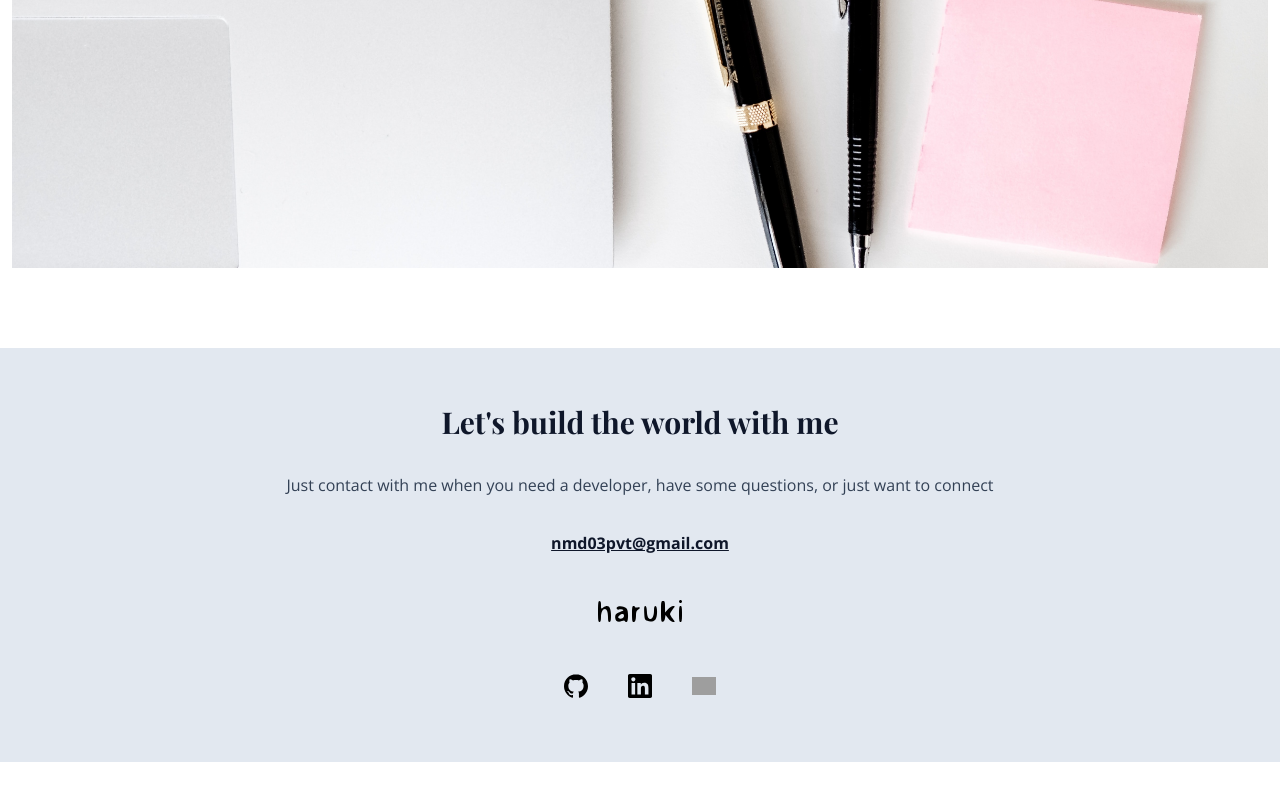
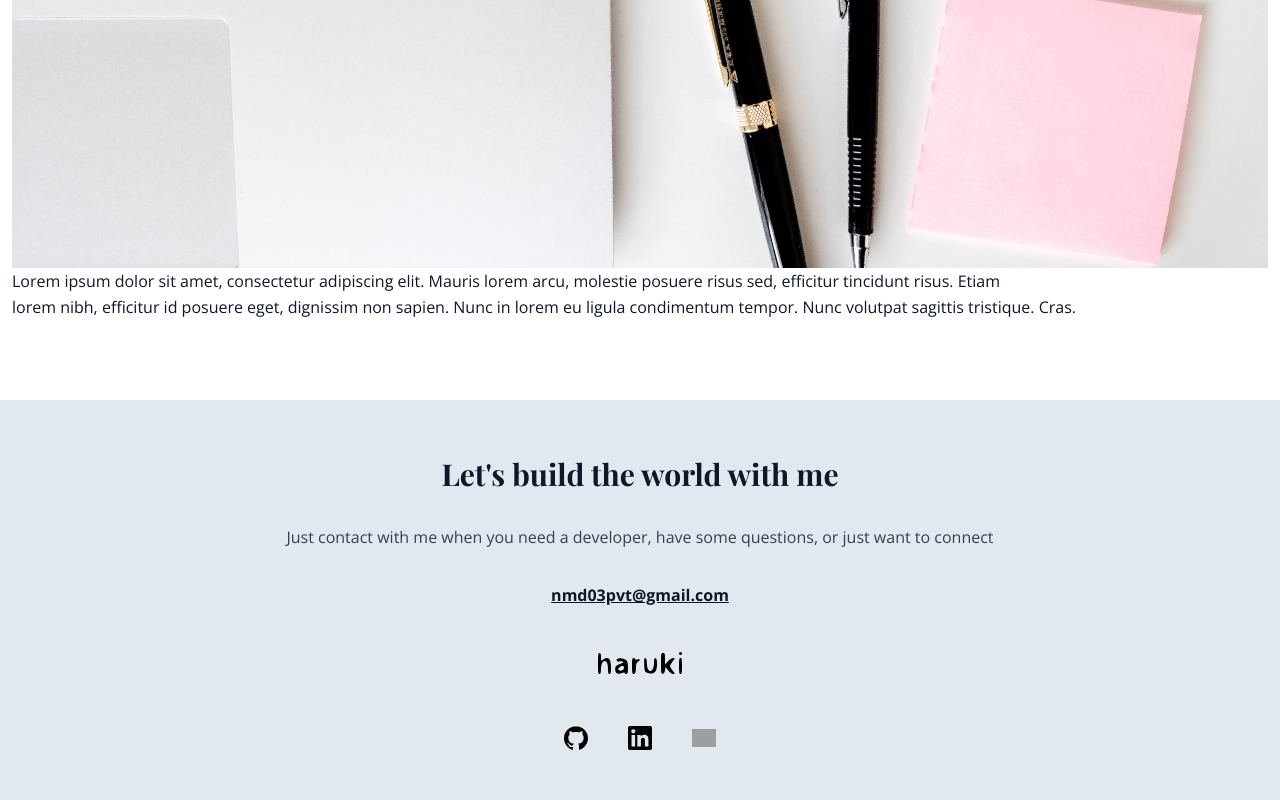
Before and after one commit to HarukiNguyen/portfolio, a React (Vite) app: page /express-your-love in a window 1280 px wide. Shown: the part 921-1721 px from the top of the page. Before the commit the page ends 1683 px from the top, so only its background shows below. Built offline with nearby package versions, Linux system fonts and the light colour scheme; grey boxes are pictures that could not be loaded.

Commit message:
feat: :sparkles: add ProjectGoals.jsx

```diff
--- /dev/null
+++ b/src/components/ProjectPage/ProjectGoals.jsx
@@ -0,0 +1,14 @@
+function ProjectGoals({ goals }) {
+  return (
+    <section>
+      <h2></h2>
+      <ul>
+        {goals.map((goal) => (
+          <li key={goal}>{goal}</li>
+        ))}
+      </ul>
+    </section>
+  );
+}
+
+export default ProjectGoals;
--- a/src/pages/ProjectPage.jsx
+++ b/src/pages/ProjectPage.jsx
@@ -1,4 +1,5 @@
 import { useParams } from "react-router-dom";
+import ProjectGoals from "../components/ProjectPage/ProjectGoals";
 import ProjectIntro from "../components/ProjectPage/ProjectIntro";
 import { projectsData } from "../data/projectsData";
 
@@ -23,6 +24,7 @@ function ProjectPage() {
         tech={tech}
         introImg={introImg}
       />
+      <ProjectGoals goals={goals} />
     </>
   );
 }
```
